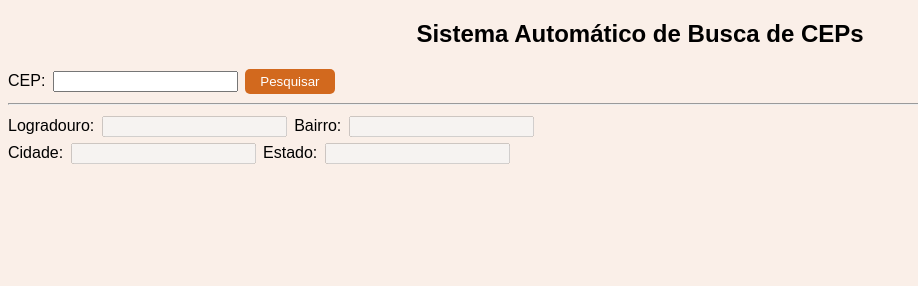
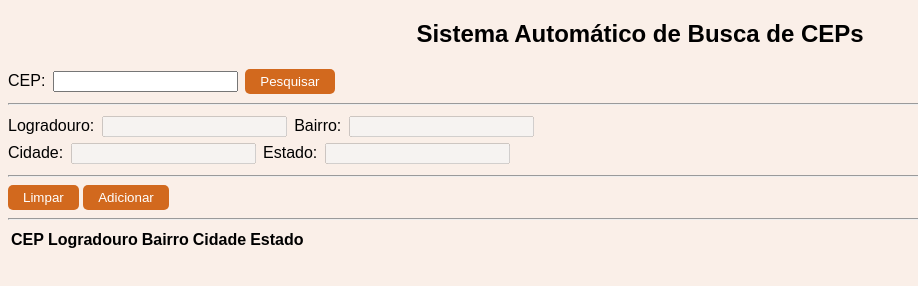
Before and after one commit to EricoBorgonove/esbam-web2-2pVesp, a plain HTML site: page pages/pesquisaCep.html in a window 1280 px wide. Shown: the whole page, without its empty margins (0-918 px from the left). Drawn offline with Linux system fonts and the light colour scheme.

Commit message:
aula do dia 14/11

```diff
--- a/assets/js/pesquisaCep.js
+++ b/assets/js/pesquisaCep.js
@@ -1,6 +1,5 @@
 function validarCep(){
     const cep = document.getElementById("inputCep").value.trim()
-
     if (cep ==''){
         alert ("Campo CEP não preenchido")
     }else if (cep.length != 8){
@@ -10,5 +9,33 @@ function validarCep(){
     }
 }
 function viaCep(cep){
-
+    fetch (`https://viacep.com.br/ws/${cep}/json/`)
+    .then(response => response.json())
+    .then(response => {
+        document.getElementById("logradouro").value = response.logradouro
+        document.getElementById("bairro").value = response.bairro
+        document.getElementById("cidade").value = response.localidade
+        document.getElementById("estado").value = response.uf
+    })
 }
+function limpar(){
+    document.getElementById("inputCep").value = ""
+    document.getElementById("logradouro").value = ""
+    document.getElementById("bairro").value = ""
+    document.getElementById("cidade").value = ""
+    document.getElementById("estado").value = ""
+}
+function adicionar(){
+    const tabela = document.getElementById("dadosTabela")
+    const novaLinha = tabela.insertRow()
+    const celulaCep = novaLinha.insertCell(0)
+    const celularLogradouro = novaLinha.insertCell(1)
+    const celulaBairro = novaLinha.insertCell(2)
+    const celulaCidade = novaLinha.insertCell(3)
+    const celularEstado = novaLinha.insertCell(4)
+    celulaCep.textContent = document.getElementById("inputCep").value || "N/A"
+    celulaBairro.textContent = document.getElementById("bairro").value || "N/A"
+    celularLogradouro.textContent = document.getElementById("logradouro").value || "N/A"
+    celulaCidade.textContent = document.getElementById("cidade").value || "N/A"
+    celularEstado.textContent = document.getElementById("estado").value || "N/A"
+}
--- a/pages/pesquisaCep.html
+++ b/pages/pesquisaCep.html
@@ -27,6 +27,25 @@
             <label for="labelestado">Estado: </label>
             <input type="text" name="labelEstado" id="estado" disabled>
         </div>
+        <hr>
+        <div>
+            <button onclick="limpar()">Limpar</button>
+            <button onclick="adicionar()">Adicionar</button>
+        </div>
+        <hr>
+        <div>
+            <table id="dadosTabela" border="0">
+                <thead>
+                    <th>CEP</th>
+                    <th>Logradouro</th>
+                    <th>Bairro</th>
+                    <th>Cidade</th>
+                    <th>Estado</th>
+                </thead>
+                <tbody></tbody>
+
+            </table>
+        </div>
     </main>
 
 
```
